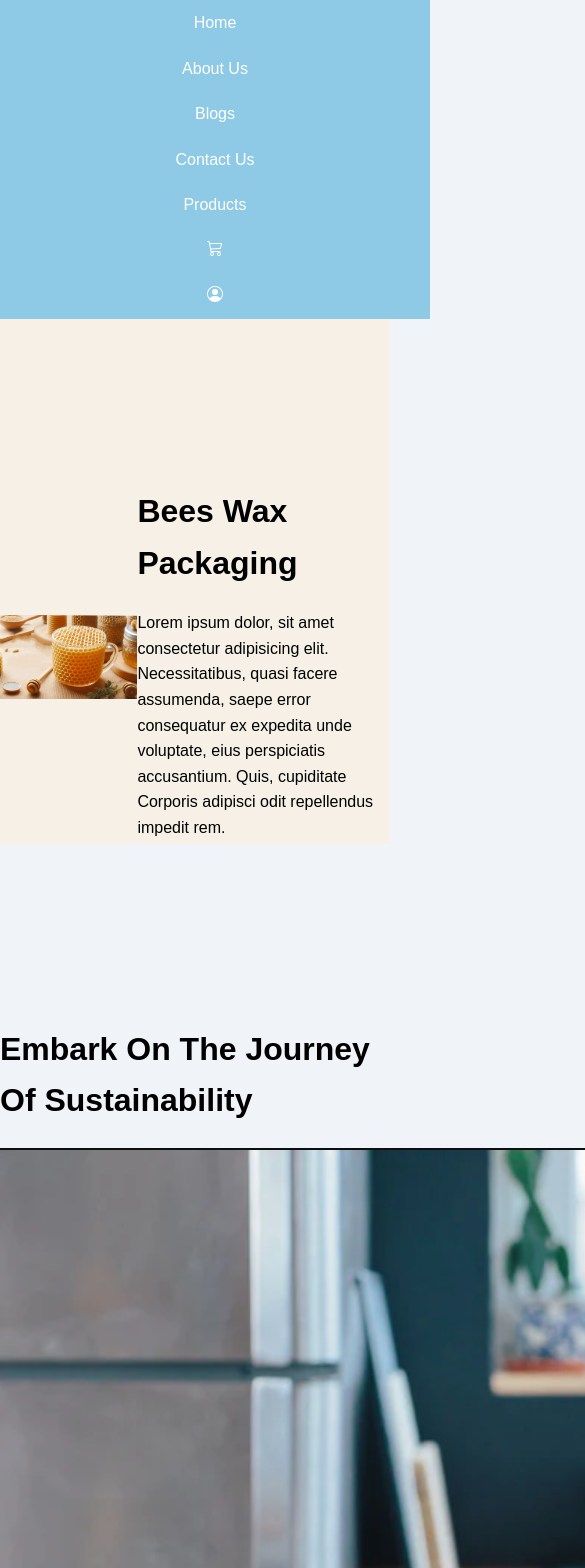
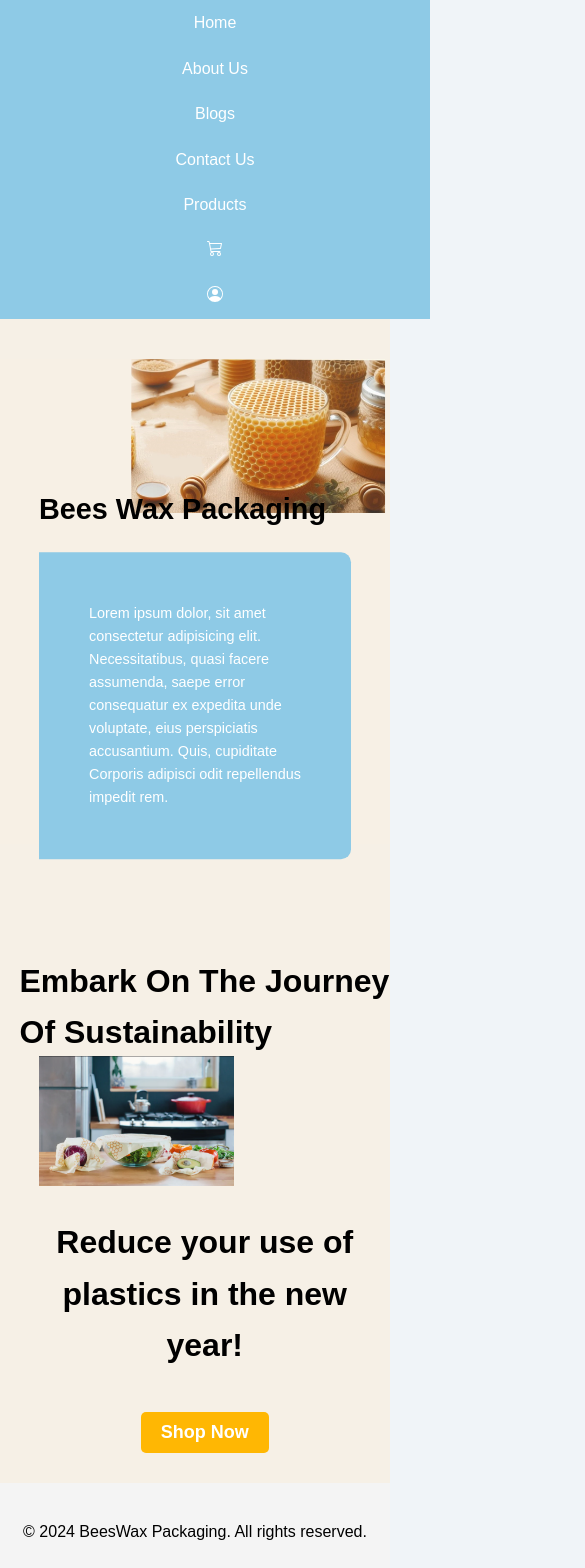
Before and after one commit to zubedafatima/BeesWax-Packaging, a React (Create React App) app in the folder react-beeswax/: page / in a window 390 px wide. Shown: the top 1568 px of the page, 585 px wide, since content can reach past the window. Built offline with nearby package versions, Linux system fonts and the light colour scheme.

Commit message:
made the pages responsive

```diff
--- a/react-beeswax/src/components/home.js
+++ b/react-beeswax/src/components/home.js
@@ -1,18 +1,19 @@
 import React from 'react';
 import { Link, Routes, Route } from "react-router-dom";
-import "../styles/HomeStyle.module.css";
+import styles from "../styles/HomeStyle.module.css";
 import homepag1 from "../images/homepage.jpg";
 import homepag2 from "../images/homepage2.png";
 
 export function Home () {
   return (
-    <div className="container-fluid">
-      <div className="carousel">
-        <div className="carousel-img">
+    <div className={styles.body}>
+    <div className={styles.containerFluid}>
+      <div className={styles.carousel}>
+        <div className={styles.carouselImg}>
           <img src={homepag1} alt=""/>
         </div>
 
-        <div className="carousel-text2">
+        <div className={styles.carouselText2}>
           <h1>Bees Wax Packaging</h1>
           <p>
             Lorem ipsum dolor, sit amet consectetur adipisicing elit.
@@ -22,24 +23,24 @@ export function Home () {
           </p>
         </div>
       </div>
-      <div className="midline">
+      <div className={styles.midline}>
         <h1>Embark On The Journey Of Sustainability</h1>
       </div>
-      <div className="sub-container">
-        <div className="sub-containerimage">
+      <div className={styles.subContainer}>
+        <div className={styles.subContainerImage}>
           <img src={homepag2} alt=""/>
         </div>
-        <div className="sub-containertext">
+        <div className={styles.subContainerText}>
           <h1> Reduce your use of plastics in the new year! </h1>
-          <button className="shop-now-button">
+          <button className={styles.shopNowButton}>
             <Link to="/products">Shop Now</Link>
           </button>
         </div>
       </div>
-      <div className="buffer"></div>
-      <div className="footer">
+      <div className={styles.footer}>
         <p>© 2024 BeesWax Packaging. All rights reserved.</p>
       </div>
     </div>
+    </div>
   );
 };
--- a/react-beeswax/src/styles/HomeStyle.module.css
+++ b/react-beeswax/src/styles/HomeStyle.module.css
@@ -1,10 +1,11 @@
-/* homepage.css */
+/* home.module.css */
 
 .body {
   background-color: rgba(247, 241, 229, 0.952);
 }
 
-  .container-fluid {
+/* Define styles for desktop screens */
+.containerFluid {
   width: 100%;
   height: 100%;
   /* Your container-fluid styles */
@@ -18,10 +19,10 @@
   /* Your carousel styles */
 }
 
-  .carousel-img {
+.carouselImg {
   margin-top: 40px;
-    width: 65%;
-    height: 50%;
+  width: 65%; /* Set the image width as a percentage of its container */
+  height: auto; /* Ensure the image maintains its aspect ratio */
   z-index: 0;
   opacity: 0.9;
   margin-bottom: 40px;
@@ -30,33 +31,30 @@
   overflow-x: hidden;
 }
 
-
-  .carousel-text2 {
+.carouselText2 {
   width: 30%;
   height: 100%;
   color: black;
   text-align: left;
-    transform: translate(-225%,-30%);
+  transform: translate(5%,-140%);
   z-index: 1;
   /* Your carousel text styles */
 }
 
-  .carousel-text h1 {
-    font-size: 2.5em;
+.carouselText2 h1 {
+  font-size: 2.5em; /* Adjust font size for different screens */
   margin-bottom: 20px;
   padding-left: 20px;
   color: black;
   /* Your carousel text h1 styles */
 }
 
-  .carousel-text2 p {
+.carouselText2 p {
   background-color: #8ECAE6;
-    margin-top: 80px;
   padding: 50px;
   border-top-right-radius: 10px;
   border-bottom-right-radius: 10px;
   color: white;
-    /* Your carousel text p styles */
 }
 
 .midline {
@@ -66,52 +64,42 @@
 }
 
 .midline h1 {
-    font-size: 3.5em;
-    margin-top: 100px;
+  font-size: 3.5em; /* Consider adjusting font size on smaller screens */
   padding-left: 18%;
   color: black;
   /* Your midline h1 styles */
 }
 
-  .sub-container {
+.subContainer {
   width: 50%;
   height: 50%;
   /* Your sub-container styles */
 }
 
-  .sub-containerimage img {
+.subContainerImage img {
   display: flex;
-    width: 45%;
-    height: 100%;
+  width: 100%;
+  height: auto;
   justify-content: space-evenly;
   margin-top: 80px;
   margin-left: 15%;
   /* Your sub-container image styles */
 }
 
-  .sub-containertext {
+.subContainerText {
   width: 30%;
   height: 100%;
   color: black;
   text-align: center;
-    transform: translateY(-200%);
+  transform: translate(250%,-200%);
   margin-left: 60%;
   z-index: 1;
   /* Your sub-container text styles */
 }
 
-  .sub-containertext h1 {
-    font-size: 2.5em;
-    margin-bottom: 20px;
-    padding-left: 100px;
-    color: black;
-    white-space: normal;
-    /* Your sub-container text h1 styles */
-  }
-
-  .shop-now-button {
+.shopNowButton {
   padding: 10px 20px;
-    margin-left: 100px;
+  margin: 20px auto;
   font-size: 18px;
   font-weight: bold;
   background-color: #ffb703;
@@ -122,18 +110,18 @@
   /* Your shop-now-button styles */
 }
 
-  .shop-now-button:hover {
+.shopNowButton:hover {
   background-color: #f1ad00;
   transform: scale(1.1);
   /* Your shop-now-button hover styles */
 }
 
-  .shop-now-button a {
+.shopNowButton a {
   color: white;
   text-decoration: none;
 }
 
-  .shop-now-button a:hover {
+.shopNowButton a:hover {
   color: white;
   text-decoration: none;
 }
@@ -144,3 +132,54 @@
   text-align: center;
   /* Your footer styles */
 }
+
+/* Media query for smaller screens */
+/* Media query for smaller screens */
+@media screen and (max-width: 1100px) {
+  .carouselImg img {
+    width: 100%; /* Full width on smaller screens */
+    transform: translateX(0%); /* Reset horizontal translation */
+  }
+
+  .carouselText2 {
+    width: 80%; /* Adjust width for better fit */
+    transform: translate(0%, -20%); /* Less aggressive vertical shift */
+    padding: 0 10%; /* Add padding for better text spacing */
+  }
+
+  .carouselText2 h1 {
+    font-size: 1.8em; /* Adjusted font size */
+    padding-left: 0; /* Remove left padding */
+  }
+
+  .carouselText2 p {
+    font-size: 0.9em; /* Smaller text size in paragraph for better fit */
+  }
+
+  .midline h1 {
+    font-size: 2.0em; /* Reduce the font size */
+    padding-left: 5%; /* Less padding on smaller screens */
+  }
+
+  .subContainer {
+    display: flex;
+    flex-direction: column;
+    align-items: center;
+    width: 100%; /* Full width */
+  }
+
+  .subContainerImage img {
+    margin-left: 10%; /* Adjust margin to center */
+    width: 50%; /* Adjust width for better fit */
+  }
+
+  .subContainerText {
+    width: 90%; /* Wider text container to utilize more space */
+    margin-left: 5%; /* Centering the text block */
+    transform: translateY(0%); /* Reset vertical transformation */
+    padding: 10px; /* Padding for better spacing */
+  }
+  .shopNowButton {
+    margin: 20px auto;
+  }
+}
```
Lines whose indentation alone changed are shown as unchanged.
